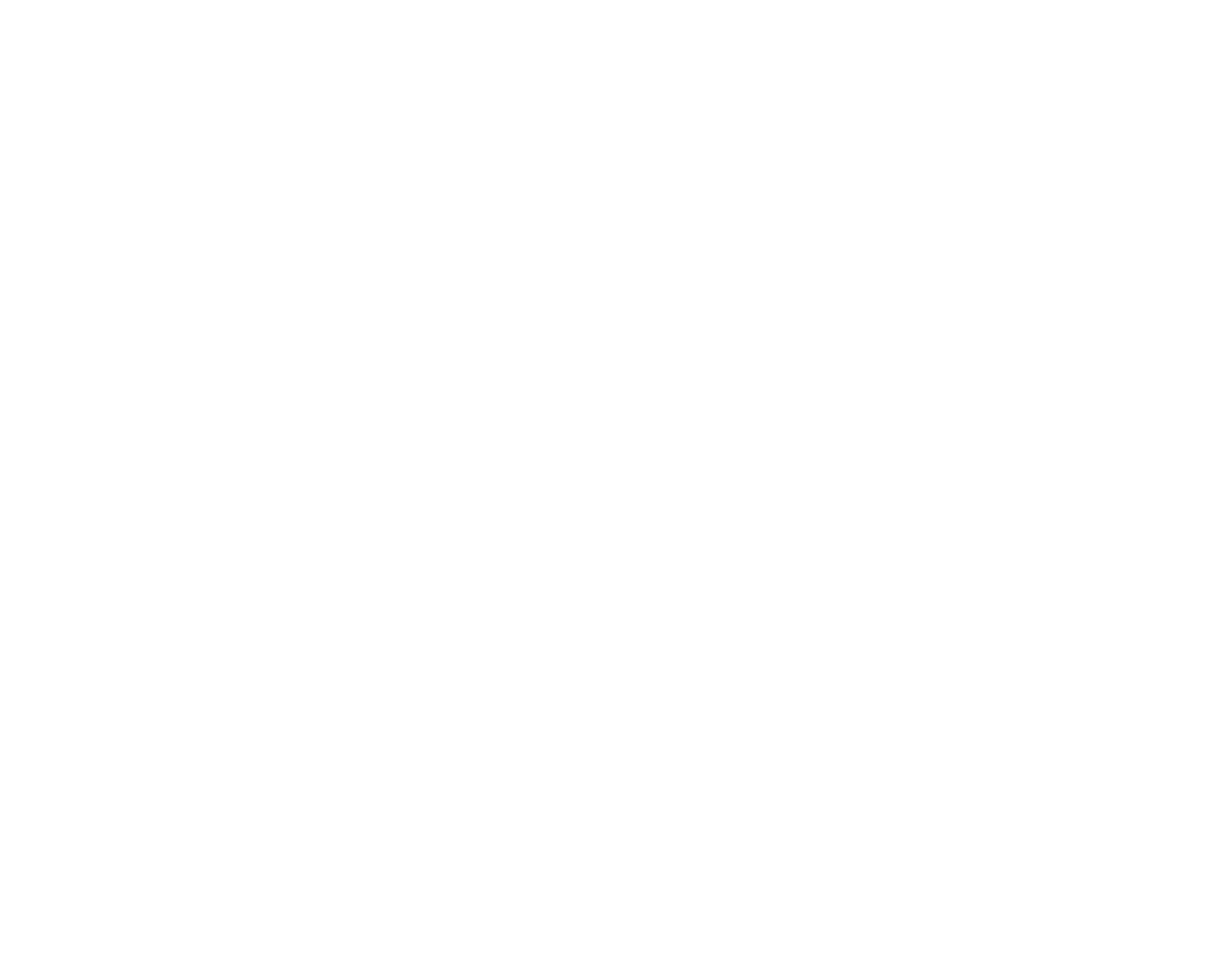
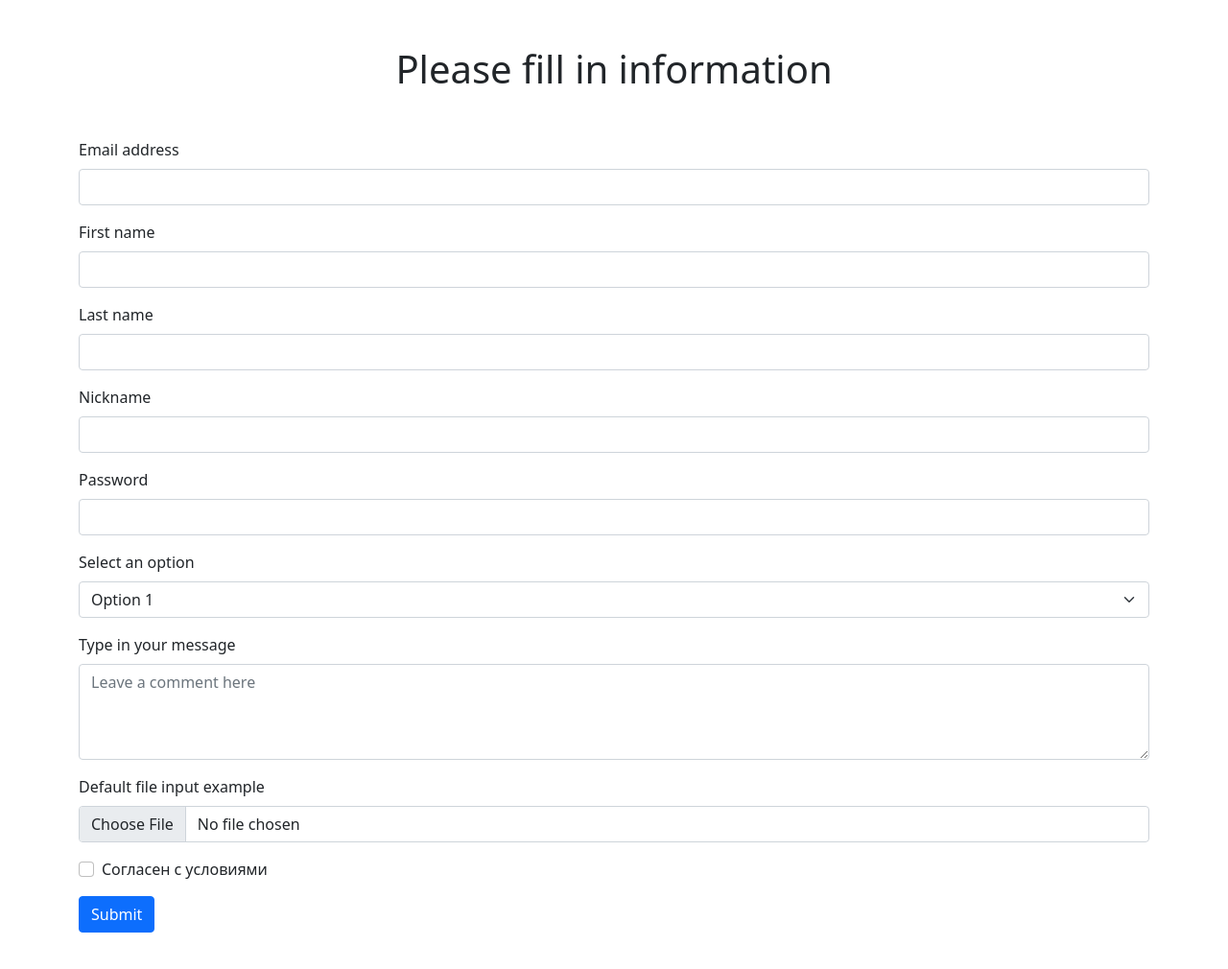
Before and after one commit to VitaliiaYaremenko/DOM_basic_js, a website: page src/index.html in a window 1280 px wide. Shown: the whole page at 96% size. Before the commit the page ends 800 px from the top, so only its background shows below. Drawn offline with nearby package versions, Linux system fonts and the light colour scheme.

Commit message:
added form

```diff
--- a/src/index.html
+++ b/src/index.html
@@ -2,12 +2,84 @@
 <html lang="en">
 <head>
     <meta charset="UTF-8">
-    <title>DOM</title>
+    <title>Title</title>
     <link rel="stylesheet" href="./styles/styles.css">
-    <link rel="stylesheet" href="./styles/rest.css">
+    <link href="https://cdn.jsdelivr.net/npm/bootstrap@5.0.1/dist/css/bootstrap.min.css" rel="stylesheet" integrity="sha384-+0n0xVW2eSR5OomGNYDnhzAbDsOXxcvSN1TPprVMTNDbiYZCxYbOOl7+AMvyTG2x" crossorigin="anonymous">
 </head>
 <body>
+<main>
 
-<script src="./js/solution.js"></script>
+    <div class="container">
+        <div class="row">
+            <h1 class="text-center mb-5 mt-5">
+                Please fill in information
+            </h1>
+        </div>
+        <div class="row">
+            <div class="col-12">
+                <form id="form" action="about.html" method="get" class="mb-5">
+
+                    <div class="mb-3">
+                        <label class="form-label">Email address</label>
+                        <input name="email" type="email" class="form-control">
+                    </div>
+                    <div class="mb-3">
+                        <label class="form-label">First name</label>
+                        <input name="firstName" type="text" class="form-control">
+                    </div>
+                    <div class="mb-3">
+                        <label class="form-label">Last name</label>
+                        <input name="lastName" type="text" class="form-control">
+                    </div>
+                    <div class="mb-3">
+                        <label class="form-label">Nickname</label>
+                        <input name="nickname" type="text" class="form-control">
+                    </div>
+                    <div class="mb-3">
+                        <label class="form-label">Password</label>
+                        <input name="password" type="password" class="form-control">
+                    </div>
+
+                    <div class="mb-3 ">
+                        <label class="form-label">Select an option</label>
+                        <select name="option" class="form-select">
+                            <option value="1">Option 1</option>
+                            <option value="2">Option 2</option>
+                            <option value="3">Option 3</option>
+                            <option value="4">Option 4</option>
+                        </select>
+                    </div>
+
+                    <div class="mb-3 ">
+                        <label class="form-label">Type in your message</label>
+                        <textarea
+                                class="form-control"
+                                placeholder="Leave a comment here"
+                                style="height: 100px"
+                                name="message"
+                        ></textarea>
+                    </div>
+
+                    <div class="mb-3">
+                        <label class="form-label">Default file input example</label>
+                        <input name="file" class="form-control" type="file">
+                    </div>
+
+
+                    <div class="mb-3 form-check">
+                        <input name="terms" type="checkbox" class="form-check-input">
+                        <label class="form-check-label" >Согласен с условиями</label>
+                    </div>
+
+                    <button type="submit" class="btn btn-primary">Submit</button>
+                </form>
+            </div>
+        </div>
+    </div>
+</main>
+
+
+
+<script src="js/solution.js"></script>
 </body>
 </html>
--- a/src/js/solution.js
+++ b/src/js/solution.js
@@ -0,0 +1,29 @@
+(function () {
+  const form = document.querySelector('#form');
+  const ulItem = document.querySelector('#dataUserList');
+  const dataFormKey = 'formData';
+
+  form.addEventListener('submit', (event) => {
+    event.preventDefault();
+
+    const formElements = event.target.querySelectorAll('input, select, textarea');
+    const formData = Array.from(formElements).reduce((accum, item) => {
+      accum[item.name] = item.value;
+      return accum;
+    }, {});
+
+    for (const key in formData) {
+      if (formData[key] === '') {
+        const createMassage = document.createElement('div');
+        createMassage.className = 'userMessage standard mb-4 mt-2 text-center';
+        createMassage.innerHTML = '<strong>Не отримано дані!</strong> Заповніть форму!';
+        form.prepend(createMassage);
+        return;
+      }
+    }
+
+    localStorage.setItem(dataFormKey, JSON.stringify(formData));
+    window.location.href = 'about.html';
+    // ______
+  });
+}());
--- a/src/styles/styles.css
+++ b/src/styles/styles.css
@@ -0,0 +1,7 @@
+.standard {
+    padding: 15px;
+    border: 1px solid #d6e9c6;
+    border-radius: 4px;
+    color: #3c763d;
+    background-color: #dff0d8;
+}
```
Also changed, not shown: src/about.html (added, +30 -0 lines), Readme.md.
